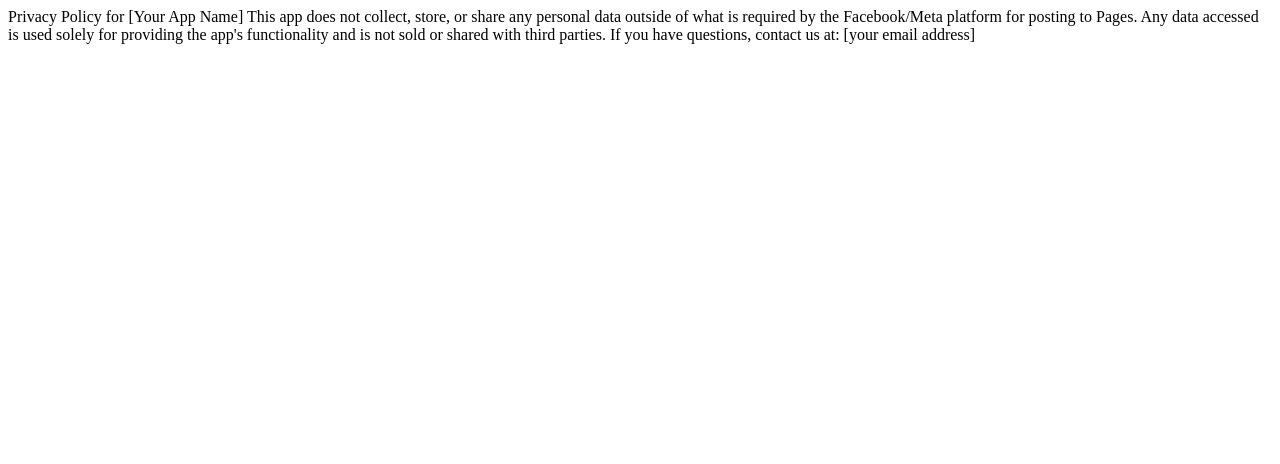
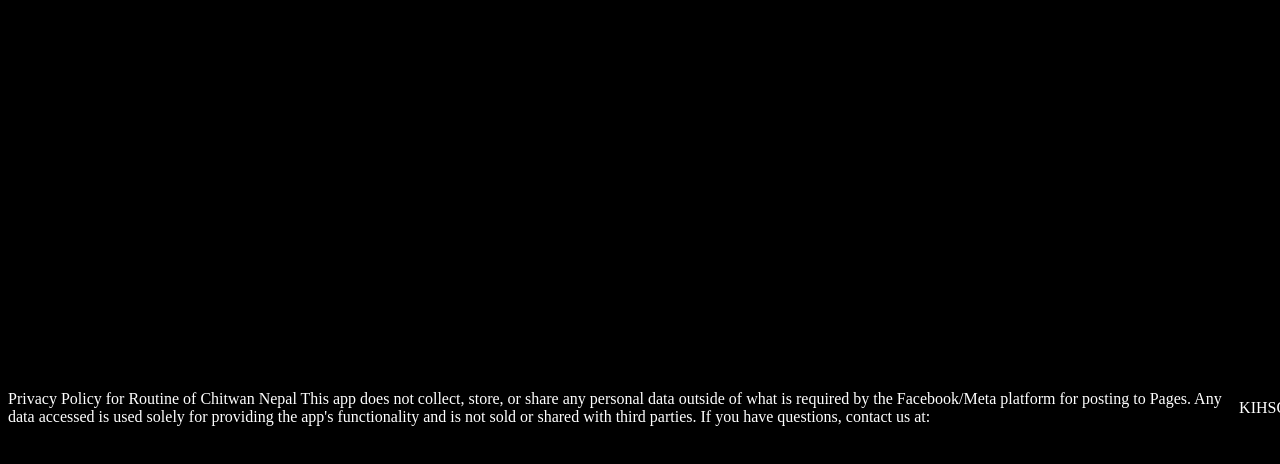
Before and after one commit to KIHs0/pp, a plain HTML site: page index.html in a window 1280 px wide. Drawn offline with Linux system fonts and the light colour scheme.

Commit message:
Update index.html

```diff
--- a/index.html
+++ b/index.html
@@ -1,5 +1,24 @@
-Privacy Policy for [Your App Name]
+<style>
+  body{
+      background:black;
+      display:flex;
+      flex:0 0 1;
+      justify-content:center;
+      align-items:center;
+      color:white;
+      width:100vw;
+      height:100vh
+  }
+</style>
+<body >
+
+Privacy Policy for Routine of Chitwan Nepal
 
 This app does not collect, store, or share any personal data outside of what is required by the Facebook/Meta platform for posting to Pages. Any data accessed is used solely for providing the app's functionality and is not sold or shared with third parties.
 
-If you have questions, contact us at: [your email address]
+If you have questions, contact us at:
+  <a mailto:'kihsogaming@gmail.com>
+  KIHSO
+</a>
+
+</body>
```
